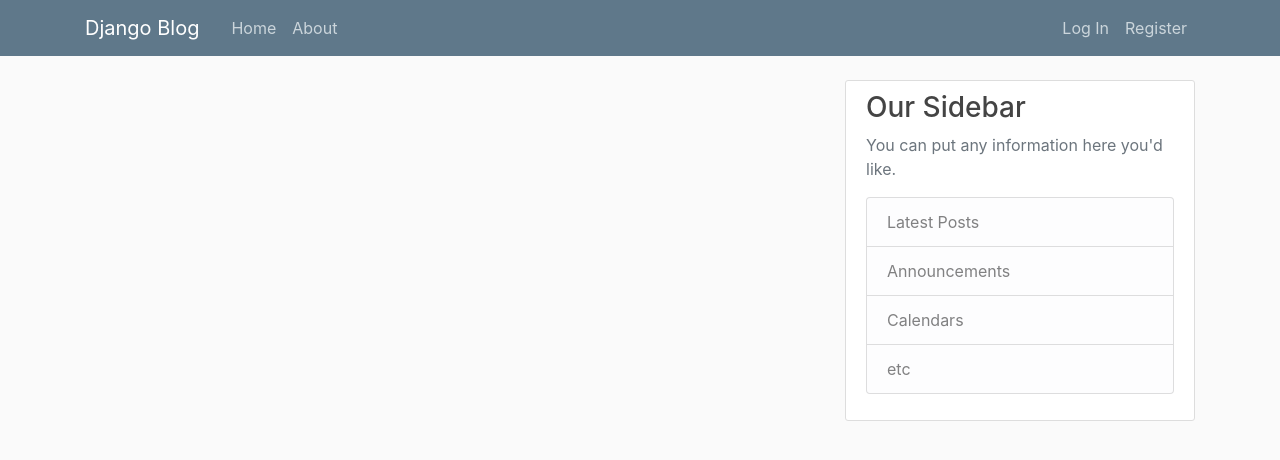
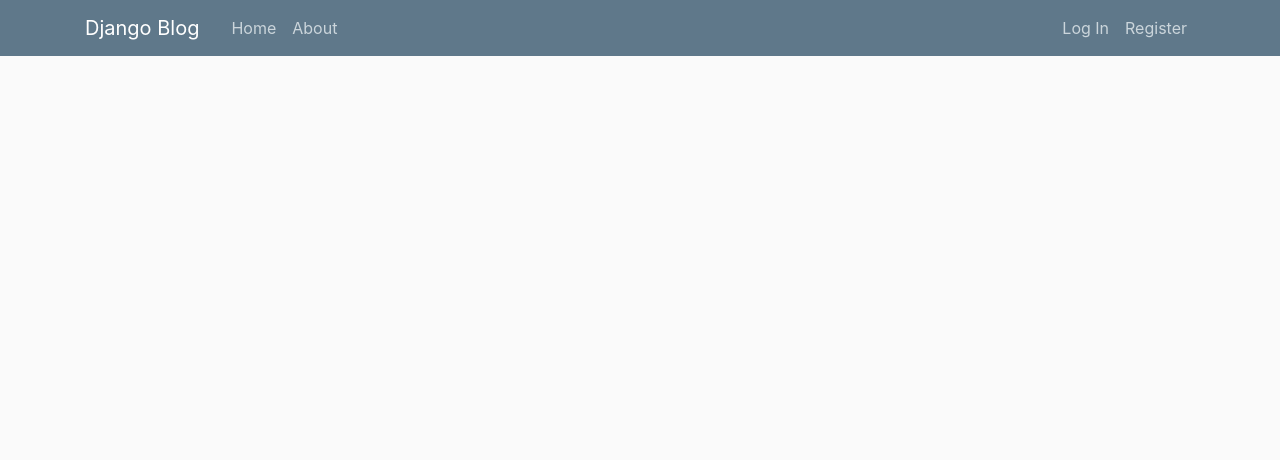
Before and after one commit to tHe-cRacKed-codeR/bloger_app, a Django app: page / in a window 1280 px wide. Shown: the top 460 px of the page. Run offline with Django 3.2, Linux system fonts and the light colour scheme; data that the repository does not hold is empty; some libraries are stand-ins or nearby versions.

Commit message:
base_html updated

```diff
--- a/blog/templates/blog/base.html
+++ b/blog/templates/blog/base.html
@@ -58,7 +58,7 @@
 	    	{% endif %}
 	      {% block content %}{% endblock %}
 	    </div>
-	    <div class="col-md-4">
+	    <!-- <div class="col-md-4">
 	      <div class="content-section">
 	        <h3>Our Sidebar</h3>
 	        <p class='text-muted'>You can put any information here you'd like.
@@ -69,7 +69,7 @@
 	            <li class="list-group-item list-group-item-light">etc</li>
 	          </ul>
 	        </p>
-	      </div>
+	      </div> -->
 	    </div>
 	  </div>
 	</main>
```
